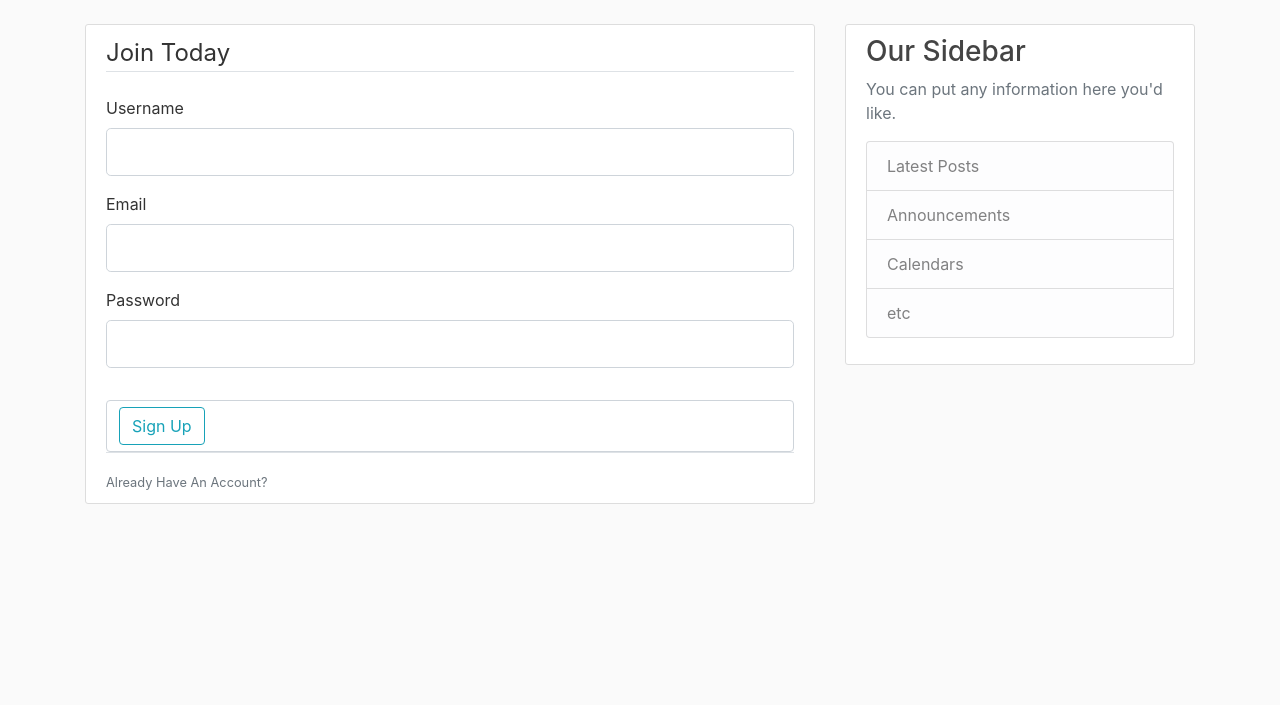
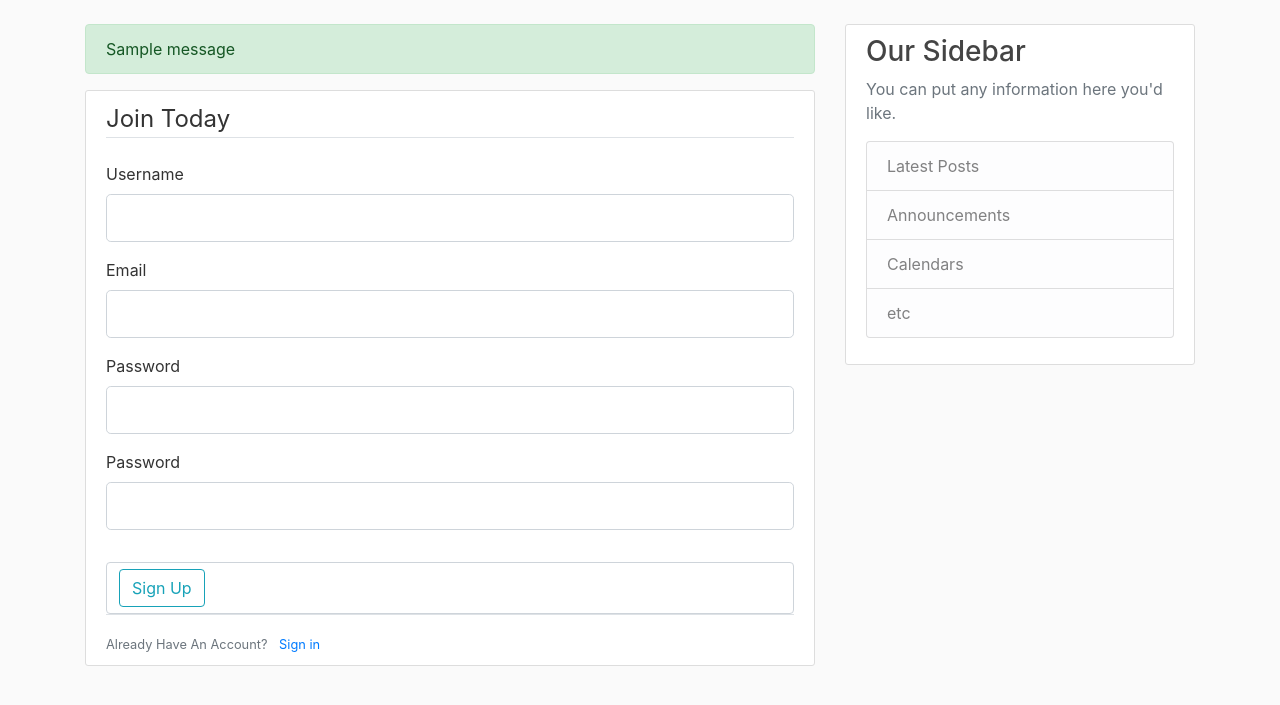
Before and after one commit to chowdharyniraj97/Blog, a Flask app: page /register in a window 1280 px wide. Shown: the part 56-761 px from the top of the page. Run offline with Flask 2, Linux system fonts and the light colour scheme; one stand-in notice (Sample message) is shown; some libraries are stand-ins or nearby versions.

Commit message:
formvalidation

```diff
--- a/blog.py
+++ b/blog.py
@@ -1,4 +1,4 @@
-from flask import Flask, render_template, url_for
+from flask import Flask, render_template, url_for, flash, redirect
 from forms import RegistrationForm, LoginForm
 app = Flask(__name__)
 app.config['SECRET_KEY'] = 'be9f24f348942bc26cd365c2fc86b769'
@@ -17,13 +17,17 @@ posts = [
     }
 ]
 @app.route("/")
-def hello():
+def home():
     return render_template("home.html", posts=posts)
 
 
-@app.route("/register")
+@app.route("/register", methods=['GET', 'POST'])
 def register():
     form = RegistrationForm()
+
+    if form.validate_on_submit():
+        flash(f'Account created for {form.username.data}!', 'success')
+        return redirect(url_for('home'))
     return render_template('register.html', title='Register', form=form)
 
 
--- a/templates/layout.html
+++ b/templates/layout.html
@@ -41,6 +41,15 @@
     <main role="main" class="container">
       <div class="row">
         <div class="col-md-8">
+          {% with messages = get_flashed_messages(with_categories=true) %}
+          {% if messages %}
+            {% for category, message in messages %}
+              <div class="alert alert-{{ category }}">
+                {{ message }}
+              </div>
+            {% endfor %}
+          {% endif %}
+        {% endwith %}
           {% block content %}{% endblock %}
         </div>
         <div class="col-md-4">
--- a/templates/register.html
+++ b/templates/register.html
@@ -16,6 +16,11 @@
 
       <div class="form-group">
         {{form.password.label(class="form-control-label")}}
+        {{form.password(class="form-control form-control-lg")}}
+      </div>
+
+      <div class="form-group">
+        {{form.confirm_password.label(class="form-control-label")}}
         {{form.confirm_password(class="form-control form-control-lg")}}
       </div>
     </fieldset>
@@ -26,7 +31,8 @@
 
   <div class="border-top pt-3">
     <small class="text-muted">
-      Already Have An Account? <a href="{{url_for('login')}}" class="ml-2"></a>
+      Already Have An Account?
+      <a href="{{url_for('login')}}" class="ml-2">Sign in</a>
     </small>
   </div>
 </div>
```
